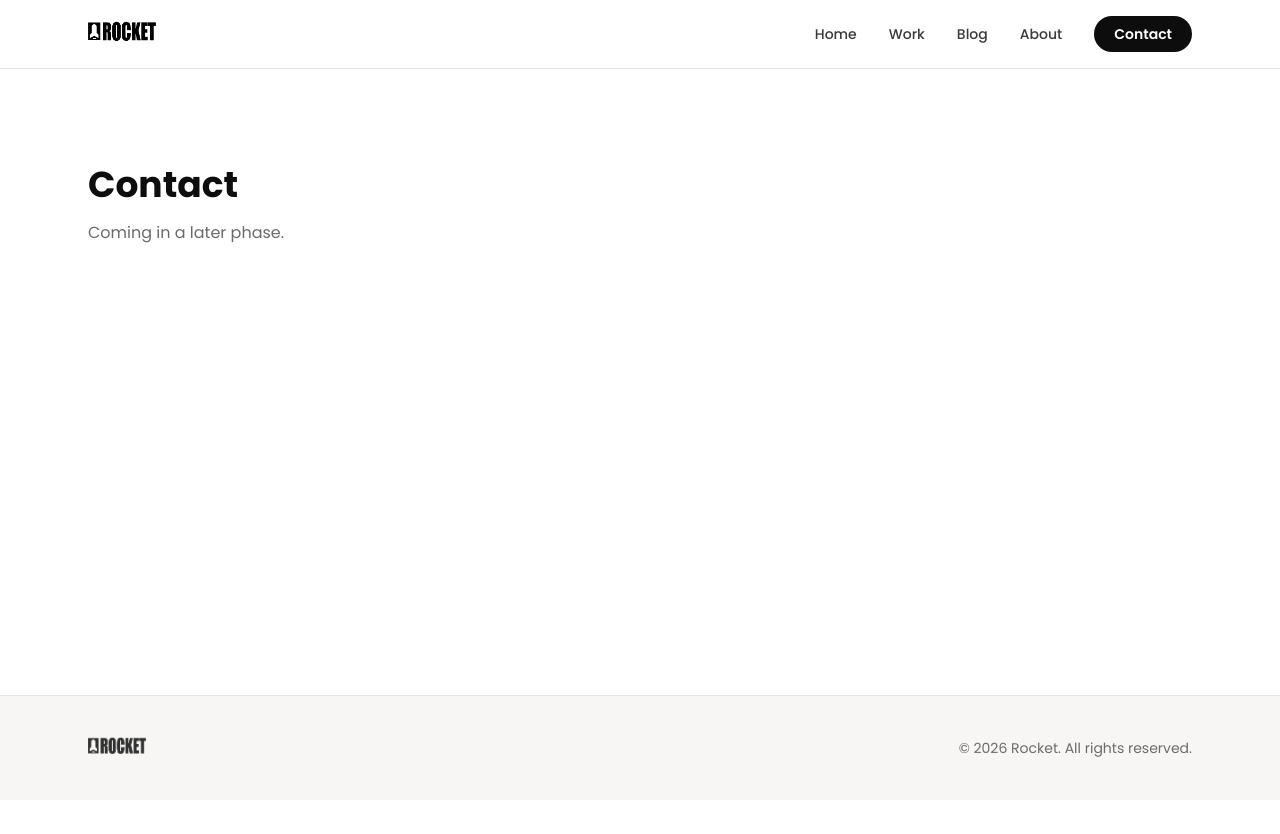
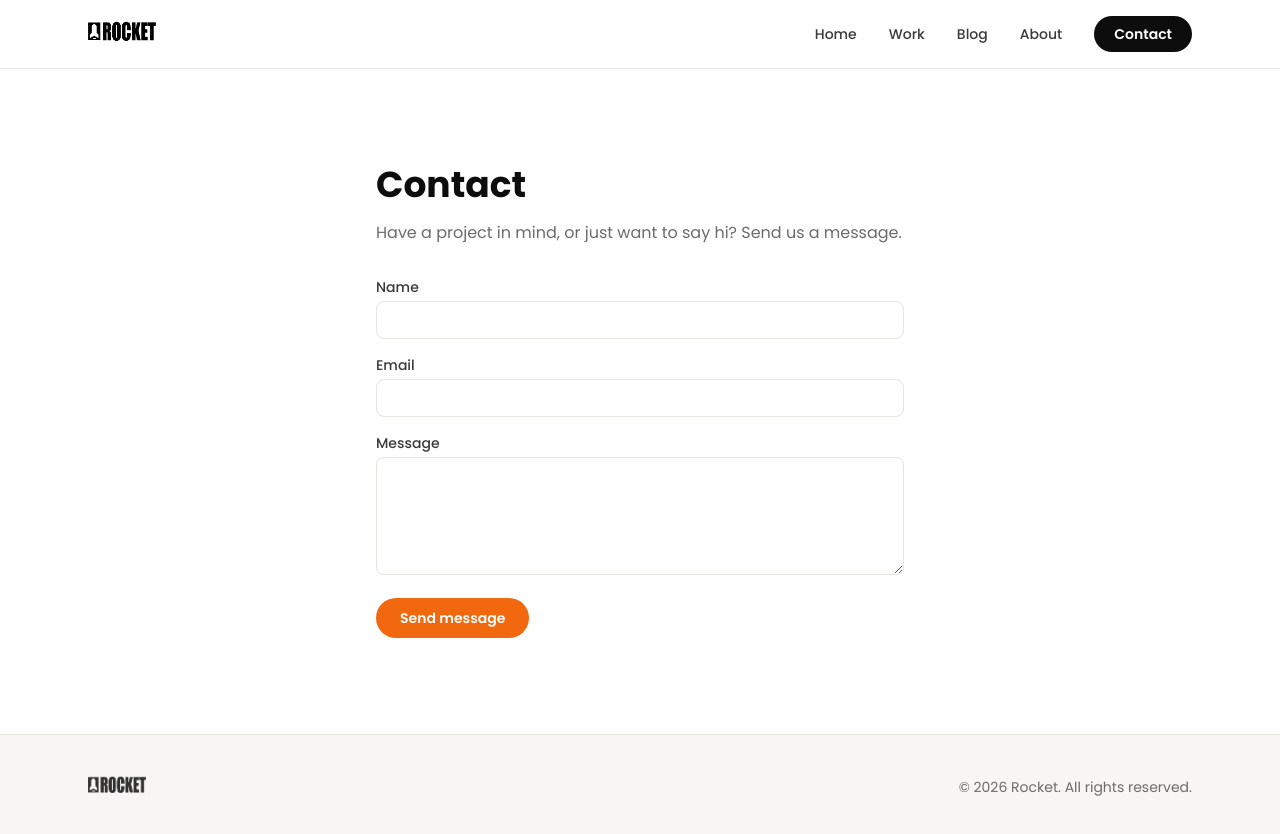
Before and after one commit to Hellie-tenny/rocket, a React (Vite) app: page /contact in a window 1280 px wide. Shown: the top 834 px of the page. Before the commit the page ends 800 px from the top, so only its background shows below. Built offline with nearby package versions, Linux system fonts and the light colour scheme; no server answers.

Commit message:
added a functional email feature

```diff
--- a/package.json
+++ b/package.json
@@ -10,6 +10,7 @@
     "preview": "vite preview"
   },
   "dependencies": {
+    "@emailjs/browser": "^4.4.1",
     "@tiptap/extension-image": "^3.30.2",
     "@tiptap/extension-link": "^3.30.2",
     "@tiptap/react": "^3.30.2",
--- a/src/admin/pages/Posts.tsx
+++ b/src/admin/pages/Posts.tsx
@@ -3,10 +3,13 @@ import { Link } from "react-router-dom";
 import { deletePost, getAllPosts, type Post } from "../../lib/posts";
 import { deleteCoverImage } from "../../lib/images";
 
+const SITE_URL = "https://rocket-technologies.web.app";
+
 export default function Posts() {
   const [posts, setPosts] = useState<Post[]>([]);
   const [loading, setLoading] = useState(true);
   const [filter, setFilter] = useState<"all" | "published" | "draft">("all");
+  const [copiedId, setCopiedId] = useState<string | null>(null);
 
   const load = async () => {
     setLoading(true);
@@ -24,6 +27,18 @@ export default function Posts() {
     await deletePost(post.id);
     if (post.coverImageUrl) await deleteCoverImage(post.coverImageUrl);
     setPosts((prev) => prev.filter((p) => p.id !== post.id));
+  };
+
+  const handleShare = async (post: Post) => {
+    const url = `${SITE_URL}/blog/${post.slug}`;
+    try {
+      await navigator.clipboard.writeText(url);
+      setCopiedId(post.id);
+      setTimeout(() => setCopiedId((current) => (current === post.id ? null : current)), 2000);
+    } catch (err) {
+      console.error("Failed to copy link:", err);
+      window.prompt("Copy this link:", url);
+    }
   };
 
   const filtered = posts.filter((p) => {
@@ -85,7 +100,37 @@ export default function Posts() {
                     <span>· {post.views ?? 0} views</span>
                   </div>
                 </div>
-                <div className="flex shrink-0 gap-3">
+                <div className="flex shrink-0 items-center gap-3">
+                  {post.published && (
+                    <button
+                      onClick={() => handleShare(post)}
+                      aria-label="Copy post link"
+                      title="Copy post link"
+                      className="flex h-8 w-8 items-center justify-center rounded-lg text-ink-500 transition-colors hover:bg-paper-dim hover:text-orange-600"
+                    >
+                      {copiedId === post.id ? (
+                        <svg viewBox="0 0 24 24" fill="none" className="h-4 w-4">
+                          <path
+                            d="M5 13l4 4L19 7"
+                            stroke="currentColor"
+                            strokeWidth="2"
+                            strokeLinecap="round"
+                            strokeLinejoin="round"
+                          />
+                        </svg>
+                      ) : (
+                        <svg viewBox="0 0 24 24" fill="none" className="h-4 w-4">
+                          <path
+                            d="M13.5 6.5l3-3a3 3 0 114 4l-3 3M10.5 17.5l-3 3a3 3 0 11-4-4l3-3M8 16l8-8"
+                            stroke="currentColor"
+                            strokeWidth="2"
+                            strokeLinecap="round"
+                            strokeLinejoin="round"
+                          />
+                        </svg>
+                      )}
+                    </button>
+                  )}
                   <Link
                     to={`/admin/posts/${post.id}/edit`}
                     className="text-sm font-medium text-ink-700 hover:text-orange-600"
--- a/src/pages/Contact.tsx
+++ b/src/pages/Contact.tsx
@@ -1,8 +1,45 @@
+import { useState, type FormEvent } from "react";
 import { Helmet } from "react-helmet-async";
+import emailjs from "@emailjs/browser";
+
+const SERVICE_ID = import.meta.env.VITE_EMAILJS_SERVICE_ID as string | undefined;
+const TEMPLATE_ID = import.meta.env.VITE_EMAILJS_TEMPLATE_ID as string | undefined;
+const PUBLIC_KEY = import.meta.env.VITE_EMAILJS_PUBLIC_KEY as string | undefined;
+
+type Status = "idle" | "sending" | "sent" | "error";
 
 export default function Contact() {
+  const [name, setName] = useState("");
+  const [email, setEmail] = useState("");
+  const [message, setMessage] = useState("");
+  const [status, setStatus] = useState<Status>("idle");
+
+  const configured = Boolean(SERVICE_ID && TEMPLATE_ID && PUBLIC_KEY);
+
+  const handleSubmit = async (e: FormEvent) => {
+    e.preventDefault();
+    if (!configured) return;
+
+    setStatus("sending");
+    try {
+      await emailjs.send(
+        SERVICE_ID!,
+        TEMPLATE_ID!,
+        { from_name: name, from_email: email, message },
+        { publicKey: PUBLIC_KEY! }
+      );
+      setStatus("sent");
+      setName("");
+      setEmail("");
+      setMessage("");
+    } catch (err) {
+      console.error("Failed to send message:", err);
+      setStatus("error");
+    }
+  };
+
   return (
-    <section className="mx-auto max-w-6xl px-6 py-24">
+    <section className="mx-auto max-w-xl px-6 py-24">
       <Helmet>
         <title>Contact — Rocket</title>
         <meta name="description" content="Get in touch with Rocket." />
@@ -10,7 +47,78 @@ export default function Contact() {
       </Helmet>
 
       <h1 className="font-display text-3xl font-bold sm:text-4xl">Contact</h1>
-      <p className="mt-4 max-w-xl text-ink-500">Coming in a later phase.</p>
+      <p className="mt-4 text-ink-500">
+        Have a project in mind, or just want to say hi? Send us a message.
+      </p>
+
+      {status === "sent" ? (
+        <div className="mt-8 rounded-lg border border-orange-200 bg-orange-50 p-4 text-sm text-orange-700">
+          Thanks for reaching out — we'll get back to you soon.
+        </div>
+      ) : (
+        <form onSubmit={handleSubmit} className="mt-8 space-y-4">
+          <div>
+            <label htmlFor="name" className="block text-sm font-medium text-ink-700">
+              Name
+            </label>
+            <input
+              id="name"
+              required
+              value={name}
+              onChange={(e) => setName(e.target.value)}
+              className="mt-1 w-full rounded-lg border border-line px-3 py-2 text-sm outline-none focus:border-orange-500"
+            />
+          </div>
+
+          <div>
+            <label htmlFor="email" className="block text-sm font-medium text-ink-700">
+              Email
+            </label>
+            <input
+              id="email"
+              type="email"
+              required
+              value={email}
+              onChange={(e) => setEmail(e.target.value)}
+              className="mt-1 w-full rounded-lg border border-line px-3 py-2 text-sm outline-none focus:border-orange-500"
+            />
+          </div>
+
+          <div>
+            <label htmlFor="message" className="block text-sm font-medium text-ink-700">
+              Message
+            </label>
+            <textarea
+              id="message"
+              required
+              rows={5}
+              value={message}
+              onChange={(e) => setMessage(e.target.value)}
+              className="mt-1 w-full rounded-lg border border-line px-3 py-2 text-sm outline-none focus:border-orange-500"
+            />
+          </div>
+
+          {status === "error" && (
+            <p className="text-sm text-orange-600">
+              Something went wrong sending your message. Please try again.
+            </p>
+          )}
+
+          {!configured && (
+            <p className="text-sm text-ink-500">
+              Contact form isn't fully set up yet — check back soon.
+            </p>
+          )}
+
+          <button
+            type="submit"
+            disabled={!configured || status === "sending"}
+            className="rounded-full bg-orange-500 px-6 py-2.5 text-sm font-semibold text-paper transition-colors hover:bg-orange-600 disabled:opacity-50"
+          >
+            {status === "sending" ? "Sending…" : "Send message"}
+          </button>
+        </form>
+      )}
     </section>
   );
 }
```
Also changed, not shown: 2 other files (tests, documents, lock files or other folders).
